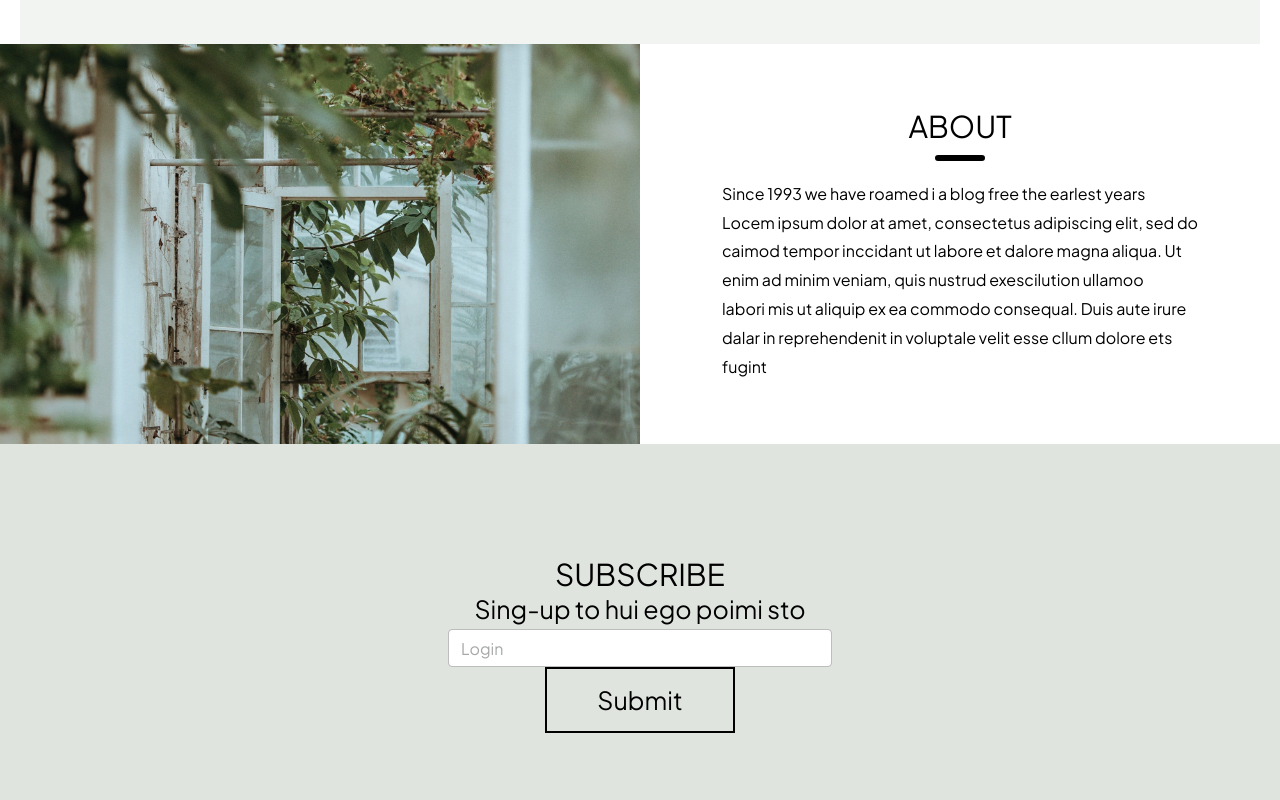
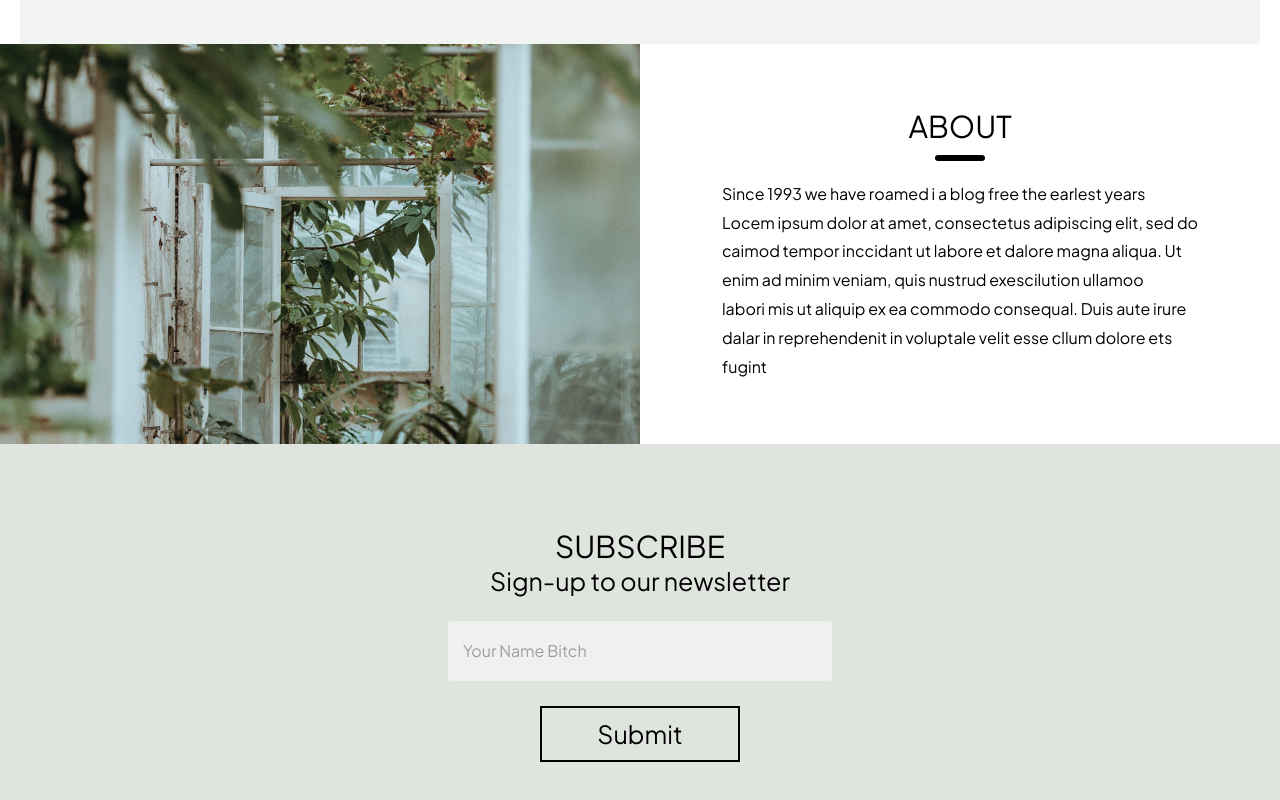
Before and after one commit to TheNestR/Maket3, a plain HTML site: page index.html in a window 1280 px wide. Shown: the part 1596-2396 px from the top of the page. Drawn offline with Linux system fonts and the light colour scheme.

Commit message:
Update#1

```diff
--- a/css/style.css
+++ b/css/style.css
@@ -183,11 +183,16 @@ body{
 }
 .buttonblock3{
     font-size: 25px;
-    padding: 15px 50px;
+    padding: 10px 55px;
     border: 2px solid #000;
+    margin-top: 25px;
+}
+.buttonblock3 a{
+    color: #000;
 }
 .string{
     width: 30vw;
+    margin-top: 20px;
 }
 .string_label{
     display: block;
@@ -203,11 +208,12 @@ body{
     font-weight: 400;
     line-height: 1.5;
     color: #212529;
-    background-color: #fff;
+    background-color: #eff1ee;
     background-clip: padding-box;
-    border: 1px solid #bdbdbd;
+    /* border: 1px solid #bdbdbd; */
     border-radius: 0.25rem;
     transition: border-color 0.15s ease-in-out, box-shadow 0.15s ease-in-out;
+    padding: 30px 15px;
 }
 .string_imput::placeholder {
     color: #212529;
--- a/index.html
+++ b/index.html
@@ -114,15 +114,15 @@
                     SUBSCRIBE
                 </div>
                 <div class="textsubscribe2">
-                    Sing-up to hui ego poimi sto
+                    Sign-up to our newsletter
                 </div>
                 <div class="string">
                     <label class="string_label" for="login"></label>
-                    <input class="string_imput" type="text" name="login" id="login" placeholder="Login">
+                    <input class="string_imput" type="text" name="login" id="login" placeholder="Your Name Bitch">
                 </div>
                 <div>
                     <button class="buttonblock3">
-                        Submit
+                    <a href="redirect/main.html">Submit</a>
                     </button>
                 </div>
 
```
Also changed, not shown: css/redirect.css (added, +26 -0 lines), redirect/main.html (added, +15 -0 lines), images/face.jpg (added).
